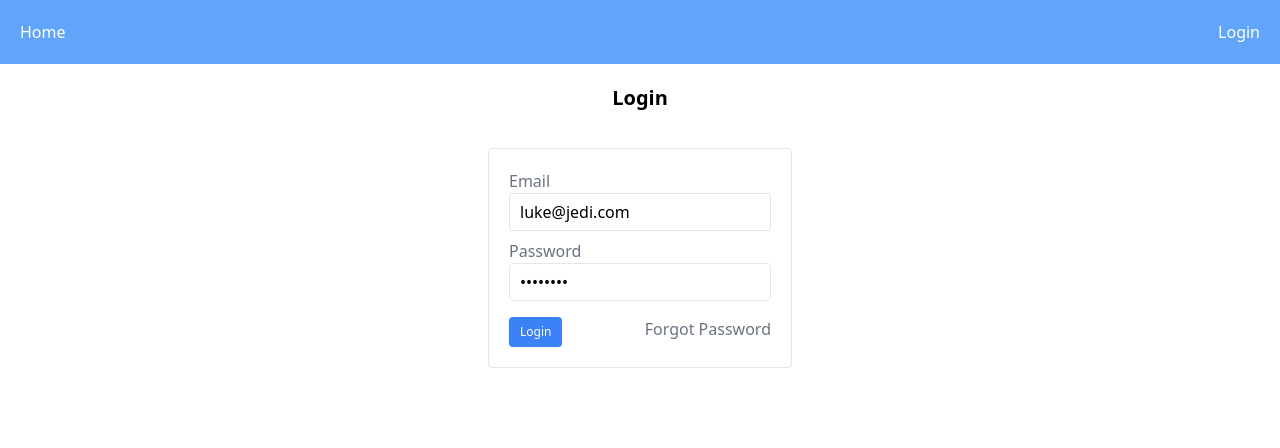
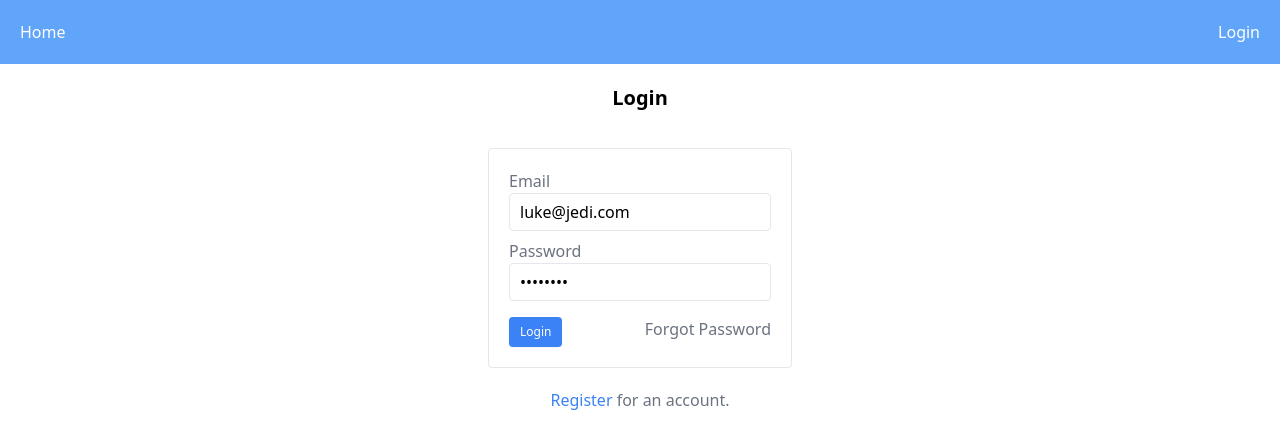
Before and after one commit to garethredfern/laravel-vue, a Vue app: page /login in a window 1280 px wide. Shown: the top 448 px of the page. Built offline with nearby package versions, Linux system fonts and the light colour scheme; no server answers.

Commit message:
add register link to login page

```diff
--- a/src/views/Login.vue
+++ b/src/views/Login.vue
@@ -2,6 +2,10 @@
   <div class="max-w-sm p-5 m-auto">
     <h2 class="mb-4 text-xl font-bold text-center">Login</h2>
     <LoginForm />
+    <p class="text-center text-gray-500">
+      <router-link to="/register" class="text-blue-500">Register</router-link>
+      for an account.
+    </p>
   </div>
 </template>
 
```
